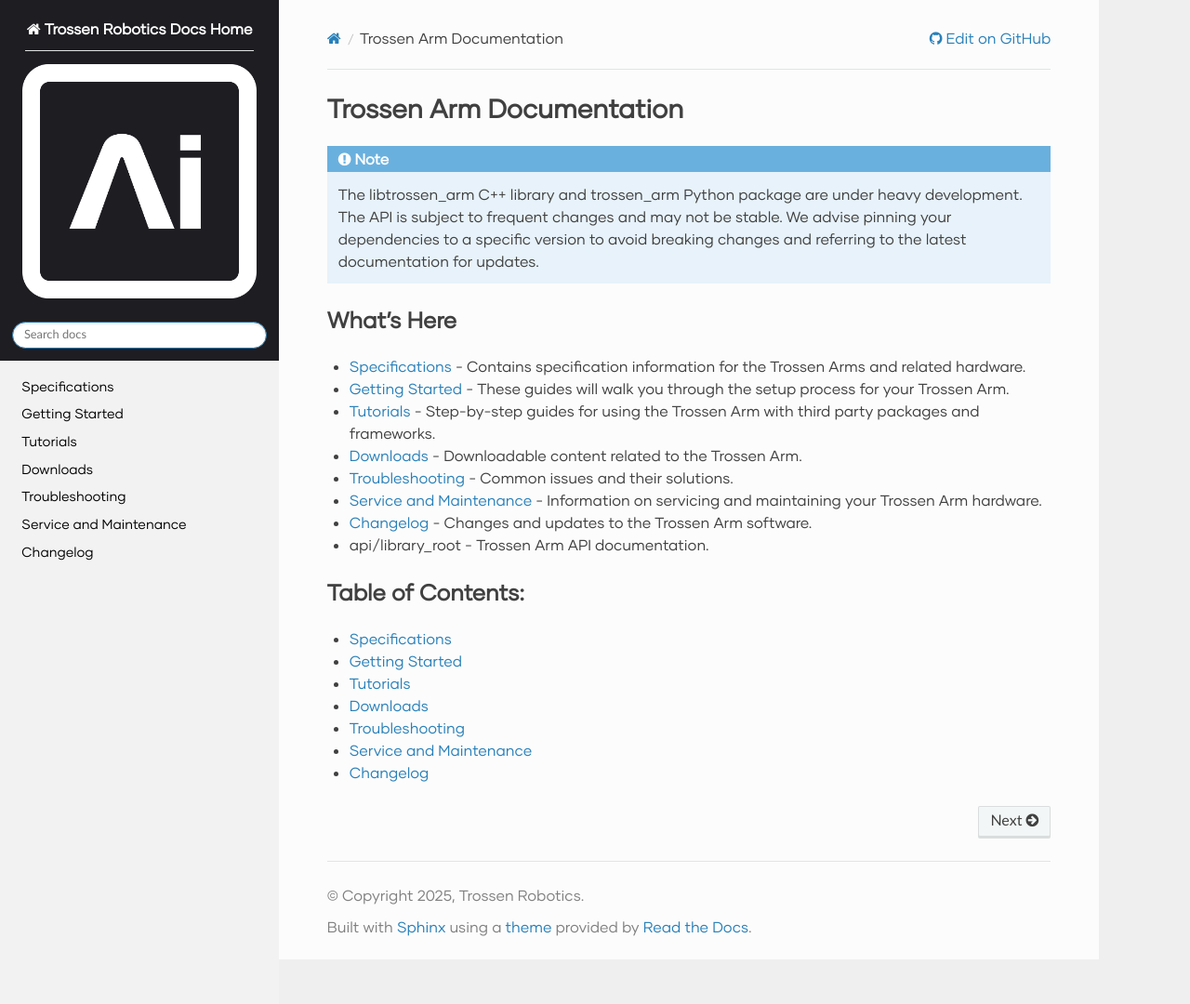
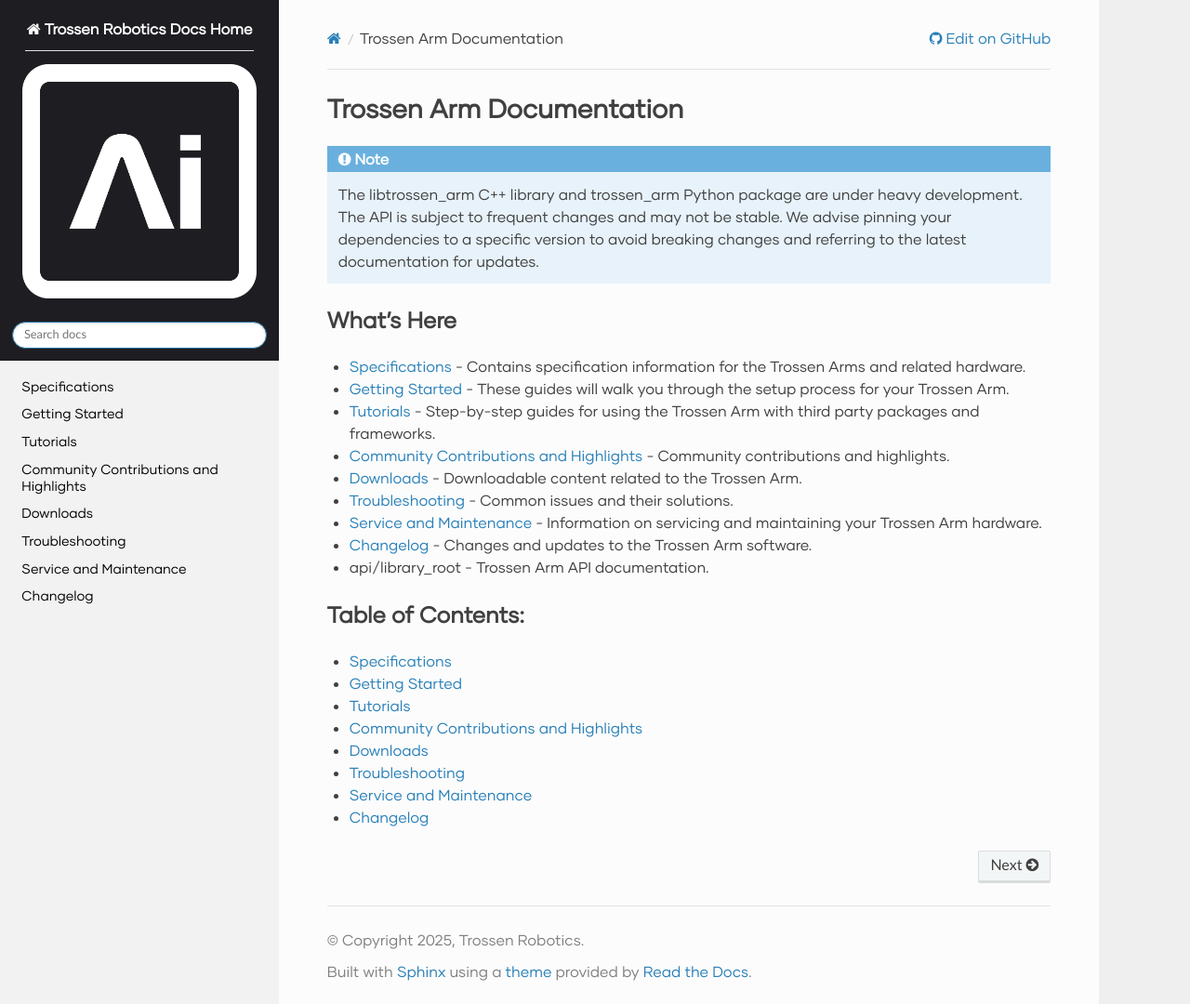
Before and after one commit to TrossenRobotics/trossen_arm, a Sphinx documentation site: the page built from docs/index.rst, in a window 1280 px wide and 1080 px high. Shown: the whole window at 93% size. Built offline with Sphinx 7.4.7 and the Read the Docs theme 3.1.0, drawn with Linux system fonts in a browser that asks for light colours; some web fonts are replaced; pages that are not in the unit, such as notebooks, are missing from menus.

Commit message:
Add community page

```diff
--- /dev/null
+++ b/docs/community.rst
@@ -0,0 +1,8 @@
+======================================
+Community Contributions and Highlights
+======================================
+
+Overview
+========
+
+This section is dedicated to highlighting contributions and integrations from the community.
--- a/docs/index.rst
+++ b/docs/index.rst
@@ -14,6 +14,7 @@ What's Here
 *   :doc:`specifications` - Contains specification information for the Trossen Arms and related hardware.
 *   :doc:`getting_started` - These guides will walk you through the setup process for your Trossen Arm.
 *   :doc:`tutorials` - Step-by-step guides for using the Trossen Arm with third party packages and frameworks.
+*   :doc:`community` - Community contributions and highlights.
 *   :doc:`downloads` - Downloadable content related to the Trossen Arm.
 *   :doc:`troubleshooting` - Common issues and their solutions.
 *   :doc:`service` - Information on servicing and maintaining your Trossen Arm hardware.
@@ -30,6 +31,7 @@ Table of Contents:
     specifications.rst
     getting_started.rst
     tutorials.rst
+    community.rst
     downloads.rst
     troubleshooting.rst
     service.rst
```
